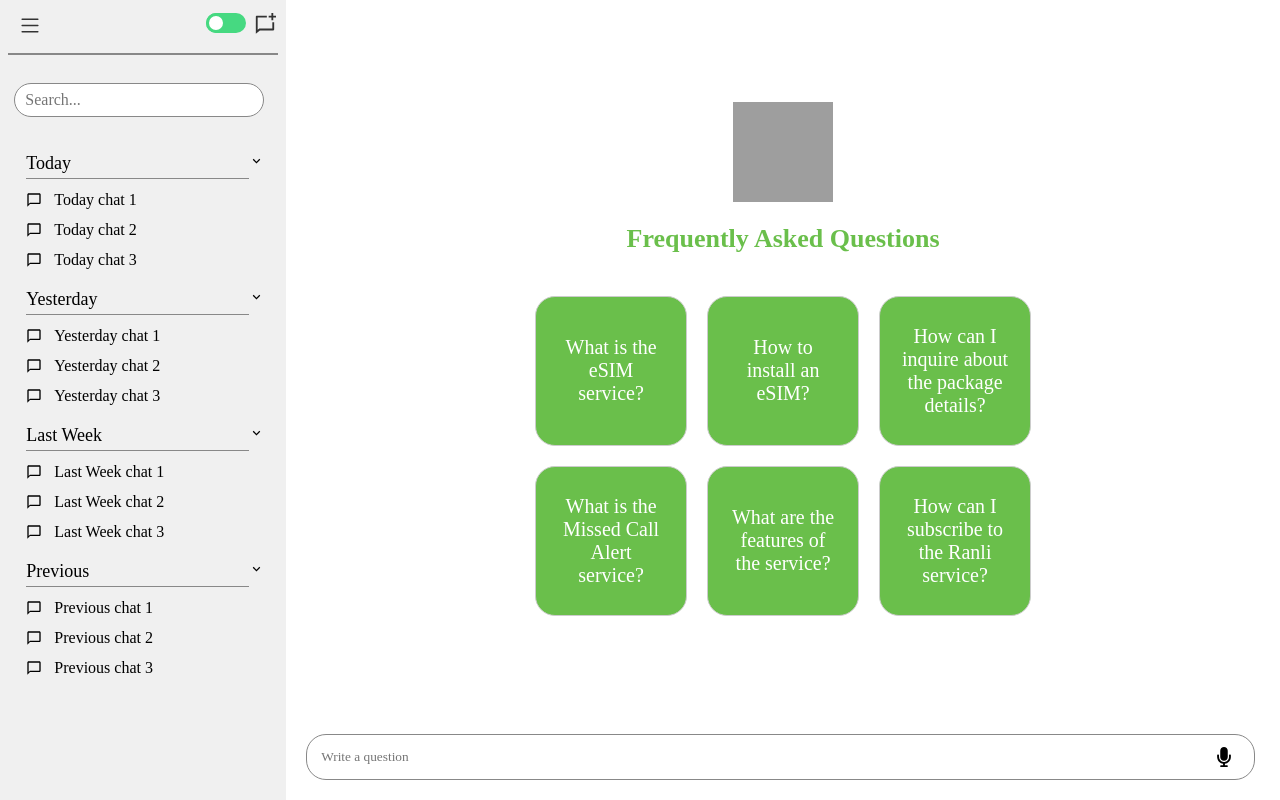
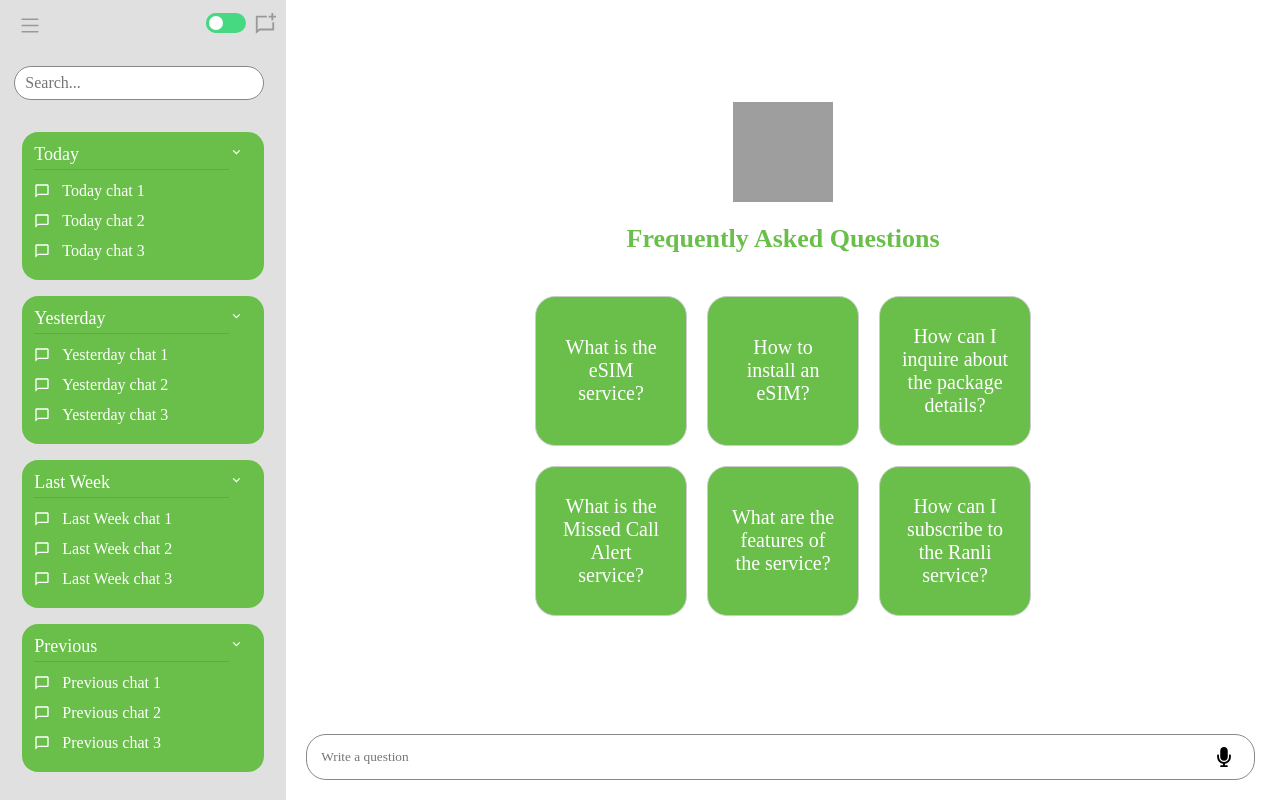
Before and after one commit to Momen-G-Ar/jawwal-chatbot-ui, a React (Create React App) app: page / in a window 1280 px wide. Built offline with nearby package versions, Linux system fonts and the light colour scheme; grey boxes are pictures that could not be loaded.

Commit message:
groups cards

```diff
--- a/src/Components/MainContent/MainContent.css
+++ b/src/Components/MainContent/MainContent.css
@@ -5,7 +5,7 @@
   flex-direction: column;
   background-color: var(--main-content-background);
   max-height: 100vh;
-  overflow-y: scroll;
+  /* overflow-y: scroll; */
 }
 
 header {
@@ -58,11 +58,6 @@ header {
   }
   .options-grid button.FAQ-button {
     height: fit-content;
-  }
-  .main-content {
-    overflow: scroll;
-    max-height: fit-content;
-    overflow-y: scroll;
   }
   .main-content.show {
     filter: blur(3);
--- a/src/Components/side-bar/SideBar.jsx
+++ b/src/Components/side-bar/SideBar.jsx
@@ -69,6 +69,7 @@ const SideBar2 = ({
         <BsList
           className=""
           size={25}
+          color="999"
           // style= {{minWidth: '50px'}}
           onClick={(e) => {
             e.stopPropagation();
@@ -85,16 +86,22 @@ const SideBar2 = ({
               <input
                 className="uael-switch-round-2 elementor-clickable"
                 type="checkbox"
-                id="toggle_2"
-                onClick={(e) => {
+                value={theme === "light"}
+                onChange={(e) => {
                   e.stopPropagation();
                   setDarkTheme((old) => !old);
                 }}
+                id="toggle_2"
+                // onClick={(e) => {
+                //   e.stopPropagation();
+                //   setDarkTheme((old) => !old);
+                // }}
               />
               <label for="toggle_2" className="elementor-clickable"></label>
             </div>
           </div>
           <RiChatNewLine
+            color="999"
             size={22}
             style={{ cursor: "pointer" }}
             onClick={handleNewChat}
--- a/src/Components/side-bar/themed-side-bar.css
+++ b/src/Components/side-bar/themed-side-bar.css
@@ -34,7 +34,7 @@
   justify-content: space-between;
   /* justify-between */
   margin-bottom: 1rem;
-  border-bottom: 2px solid var(--group-devider-border);
+  /* border-bottom: 2px solid var(--group-devider-border); */
   /* box-shadow: 0 4px 6px -1px var(--user-message-chat-color), 0 2px 4px -1px var(--user-message-chat-color); */
 }
 
@@ -128,7 +128,7 @@
   padding-top: 0.5rem;
   /* pt-2 (based on Tailwind's spacing scale where 2 is 0.5rem) */
   /* pl-3 (based on Tailwind's spacing scale where 3 is 0.75rem) */
-  margin: 0.75rem;
+  margin: 0.5rem;
   /* m-3 (based on Tailwind's spacing scale where 3 is 0.75rem) */
   overflow-y: scroll;
   /* overflow-y-scroll */
@@ -155,6 +155,13 @@
   /* gap-y-3 (based on Tailwind's spacing scale where 3 is 0.75rem) */
   padding-bottom: 1.25rem;
   /* pb-5 (based on Tailwind's spacing scale where 5 is 1.25rem) */
+  background-color: #6abf4b;
+  border-radius: 1rem;
+  margin-right: 1rem;
+  margin-bottom: 1rem;
+  padding-left: 0.75rem;
+  padding-top: 0.75rem;
+  color: var(--user-text-chat-color);
 }
 
 .group {
--- a/src/index.css
+++ b/src/index.css
@@ -55,7 +55,7 @@ code {
 }
 
 .light {
-  --background-color: #f0f0f0;
+  --background-color: #e0e0e0;
   --primary-text-color: #000000;
   /* --primary-text-color: #ffffff; */
   --primary-emoji-color: #555454;
```
